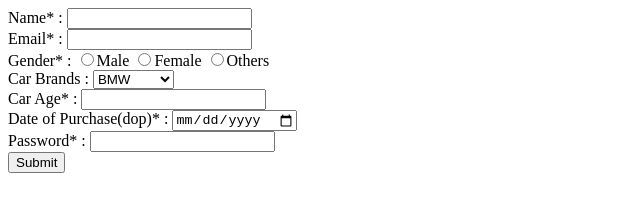
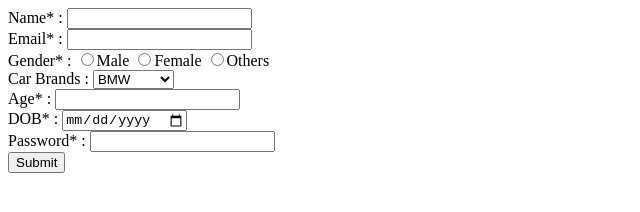
Before and after one commit to acciojob/signup-form-car-mayanknagithub, a website: page main.html in a window 1280 px wide. Shown: the whole page, without its empty margins (0-640 px from the left). Drawn offline with Linux system fonts and the light colour scheme.

Commit message:
created a submission

```diff
--- a/main.html
+++ b/main.html
@@ -35,13 +35,13 @@
 		</div>
 
 		<div>
-			<label for="carage">Car Age* :</label>
+			<label for="carage">Age* :</label>
 			<input type="number" id="carage" required>
 		</div>
 
 		<div>
-			<label for="dop">Date of Purchase(dop)* :</label>
-			<input type="date" id="dop" required>
+			<label for="dop">DOB* :</label>
+			<input type="date" id="dob" required>
 		</div>
 
 		<div>
```
